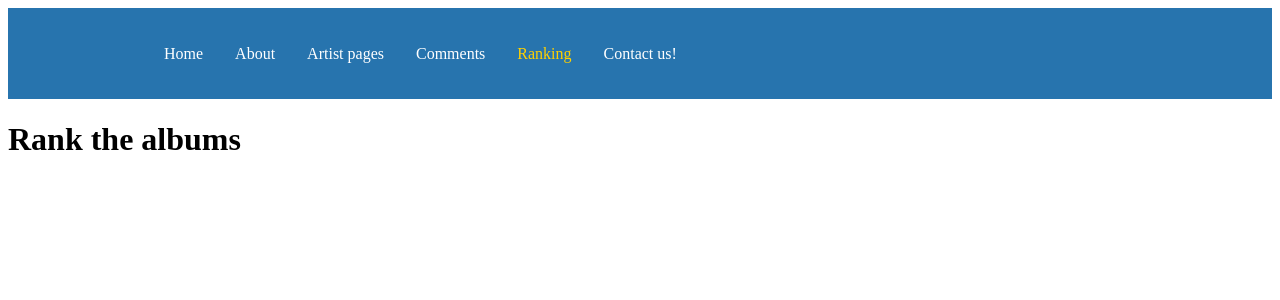
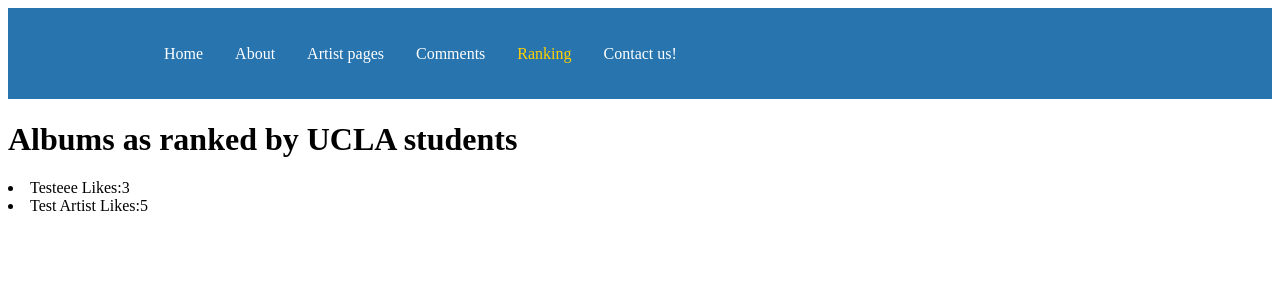
Before and after one commit to Powell-Cat-Fan-Club/CS-35L-Bruin-Tunes, a React (Create React App) app: page /list in a window 1280 px wide. Shown: the top 300 px of the page. Built offline with nearby package versions, Linux system fonts and the light colour scheme.

Commit message:
Created basic ranking system

```diff
--- a/src/pages/list.js
+++ b/src/pages/list.js
@@ -1,9 +1,23 @@
 //credit to https://www.geeksforgeeks.org/how-to-create-a-multi-page-website-using-react-js/
 import React from 'react';
+import { getArtists } from "./artist-data";
 const List = () => {
+
+  let artists = getArtists();
+  let toSort = [].concat(artists);
+  toSort.sort((a,b) => a.ranking - b.ranking);
+
+  let displayRanking = () => {
+    return (
+    <div>
+      {toSort.map((artist) => <li>{artist.name + " Likes:" + artist.ranking}</li>)}
+    </div>
+    )
+  }
   return (
     <div>
-      <h1>Rank the albums</h1>
+      <h1>Albums as ranked by UCLA students</h1>
+      {displayRanking()}
     </div>
   );
 };
```
